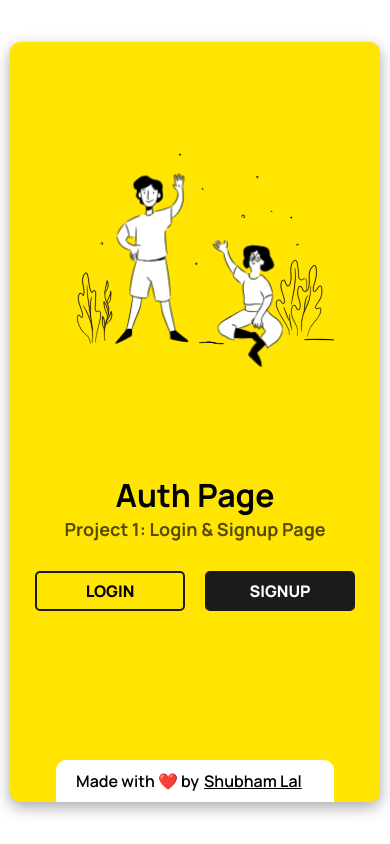
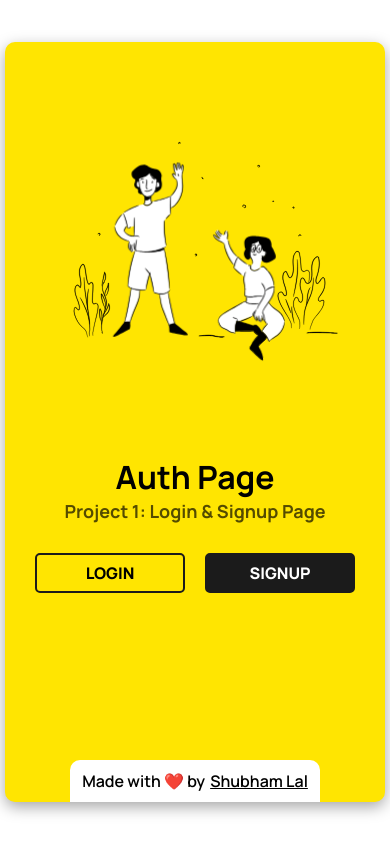
Before and after one commit to Shubham-Lal/Project-Nexus, a React (Vite) app: page / in a window 390 px wide. Built offline with nearby package versions, Linux system fonts and the light colour scheme.

Commit message:
fix width sizing

```diff
--- a/index.html
+++ b/index.html
@@ -9,6 +9,7 @@
   <link rel="preconnect" href="https://fonts.googleapis.com">
   <link rel="preconnect" href="https://fonts.gstatic.com" crossorigin>
   <link href="https://fonts.googleapis.com/css2?family=Manrope:wght@200..800&display=swap" rel="stylesheet">
+  <link rel="preload" as="image" href="Welcome.json" type="application/json" />
 </head>
 
 <body>
--- a/src/pages/home/index.jsx
+++ b/src/pages/home/index.jsx
@@ -1,7 +1,7 @@
 import "./style.css";
+import { Link } from "react-router-dom";
 import Lottie from "lottie-react";
 import Welcome from "../../lottie/Welcome.json";
-import { Link } from "react-router-dom";
 
 export default function Home() {
     return (
--- a/src/pages/home/style.css
+++ b/src/pages/home/style.css
@@ -1,13 +1,12 @@
 #home {
-    height: 100dvh;
+    height: 100vh;
     display: grid;
     place-content: center;
 }
 
 #home .welcome-modal {
     position: relative;
-    max-width: 1000px;
-    width: 100%;
+    width: 1000px;
     height: 550px;
     display: grid;
     grid-template-columns: repeat(2, 1fr);
@@ -20,7 +19,6 @@
     display: grid;
     place-content: center;
 }
-
 
 #home .welcome-modal .right {
     display: flex;
@@ -58,7 +56,8 @@
     color: white;
 }
 
-#home .welcome-modal .auth-btns a:hover {
+#home .welcome-modal .auth-btns a:hover,
+#home .welcome-modal .auth-btns a:focus {
     background-color: black;
     border-color: black;
     color: white;
@@ -69,9 +68,11 @@
     bottom: 0;
     left: 50%;
     transform: translateX(-50%);
-    padding: 10px 20px;
+    width: 250px;
+    padding: 10px 0;
     background-color: white;
     display: flex;
+    justify-content: center;
     gap: 5px;
     font-weight: 600;
     text-align: center;
@@ -92,23 +93,30 @@
 @media screen and (max-width: 800px) {
     #home .welcome-modal {
         width: 450px;
-        height: 90dvh;
+        height: 90vh;
+        display: unset;
         grid-template-columns: unset;
         border-radius: 10px;
     }
 
+    #home .welcome-modal .left {
+        width: 100%;
+        height: 435.117px;
+    }
+
     #home .welcome-modal .right {
+        width: 100%;
         justify-content: unset;
     }
 }
 
 @media screen and (max-width: 480px) {
     #home .welcome-modal {
-        width: 95%;
+        width: 380px;
         border-radius: 10px;
     }
 
-    #home .welcome-modal .footer {
-        width: 75%;
+    #home .welcome-modal .left {
+        height: 413px;
     }
 }
```
